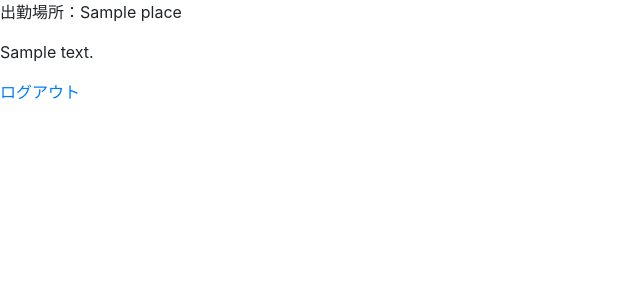
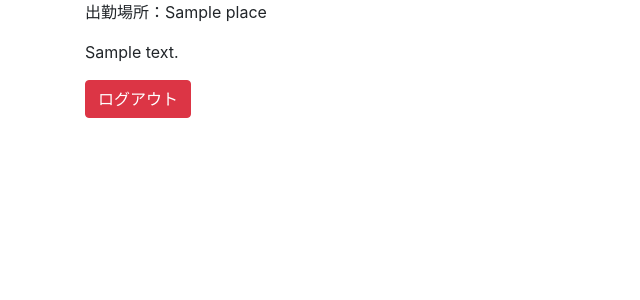
Before and after one commit to TaroNoguchi/attendance-app, a Django app: template attendance/templates/attendance/result.html in a window 1280 px wide. Shown: the top 300 px of the page, without its empty margins (0-640 px from the left). Run offline with Django 3.2, Linux system fonts and the light colour scheme; the template is opened without the code that fills it: most values are stand-ins (such as "Sample title", 1, 10 or a date in 2020); some libraries are stand-ins or nearby versions.

Commit message:
add css to logout button

```diff
--- a/accounts/templates/registration/login.html
+++ b/accounts/templates/registration/login.html
@@ -8,8 +8,7 @@
 
 {% if next %}
     {% if user.is_authenticated %}
-    <p>Your account doesn't have access to this page. To proceed,
-    please login with an account that has access.</p>
+    <p>アクセス権のあるアカウントでログインしてください。</p>
     {% else %}
     <p>ログインしてください。</p>
     {% endif %}
--- a/attendance/templates/attendance/index.html
+++ b/attendance/templates/attendance/index.html
@@ -19,7 +19,7 @@
                 <p>IN/OUT：<input type="hidden" name="in_out">{{ form.in_out }}</p>
                 <p><input class="btn btn-primary" type="submit" value="Submit"></p>
             </form>
-            <a href="../accounts/logout">ログアウト</a>
+            <a class="btn btn-danger" href="../accounts/logout">ログアウト</a>
         </div>
     {% endif %}
 {% endblock  %}
--- a/attendance/templates/attendance/result.html
+++ b/attendance/templates/attendance/result.html
@@ -1,6 +1,8 @@
 {% extends 'attendance/base.html' %}
 {% block content %}
+    <div class="container">
     <p>出勤場所：{{ place }}</p>
     <p>{{ comment }}</p>
-    <a href="../accounts/logout">ログアウト</a>
+    <a class="btn btn-danger" href="../accounts/logout">ログアウト</a>
+    </div>
 {% endblock  %}
```
Also changed, not shown: db.sqlite3.
